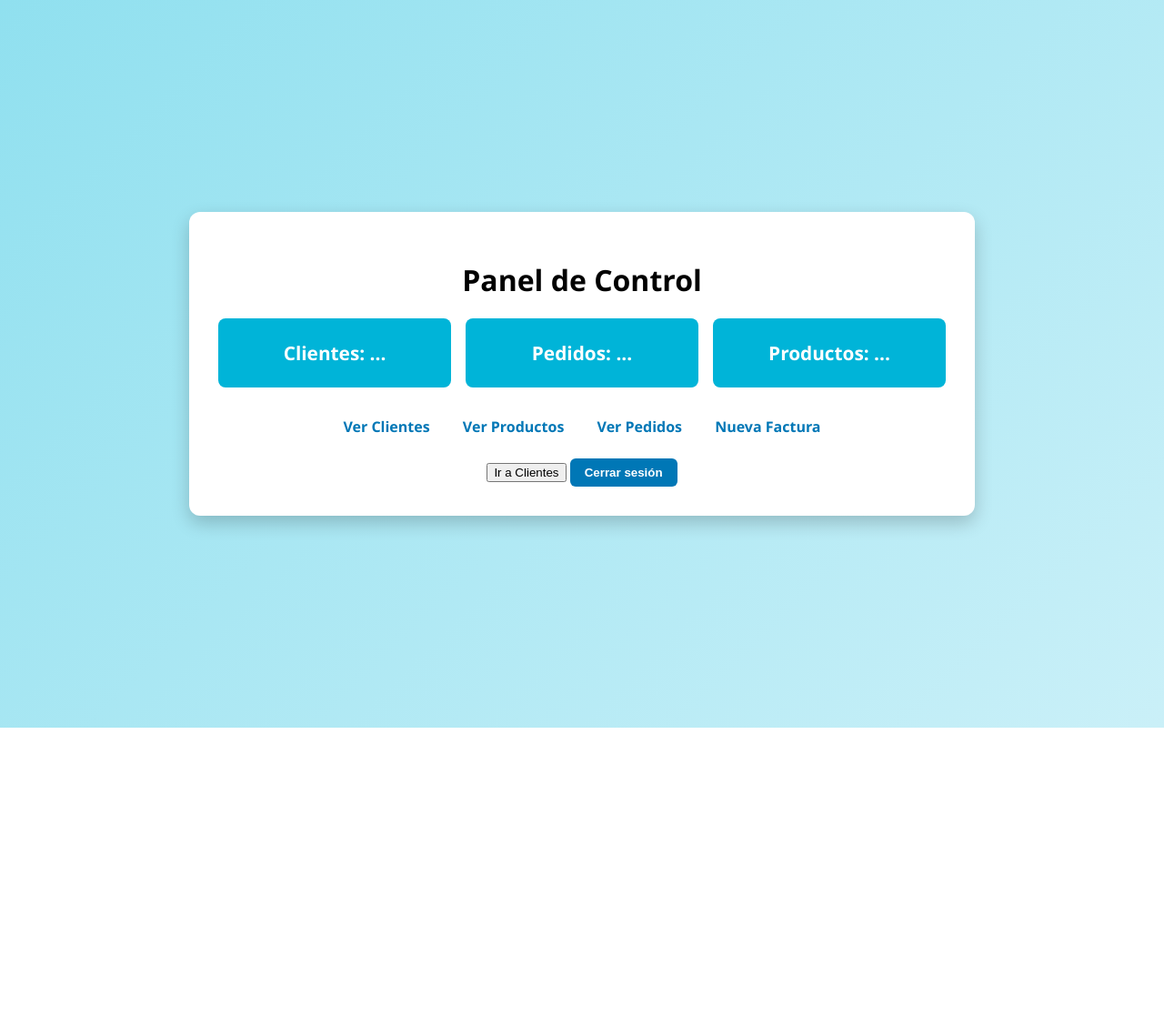
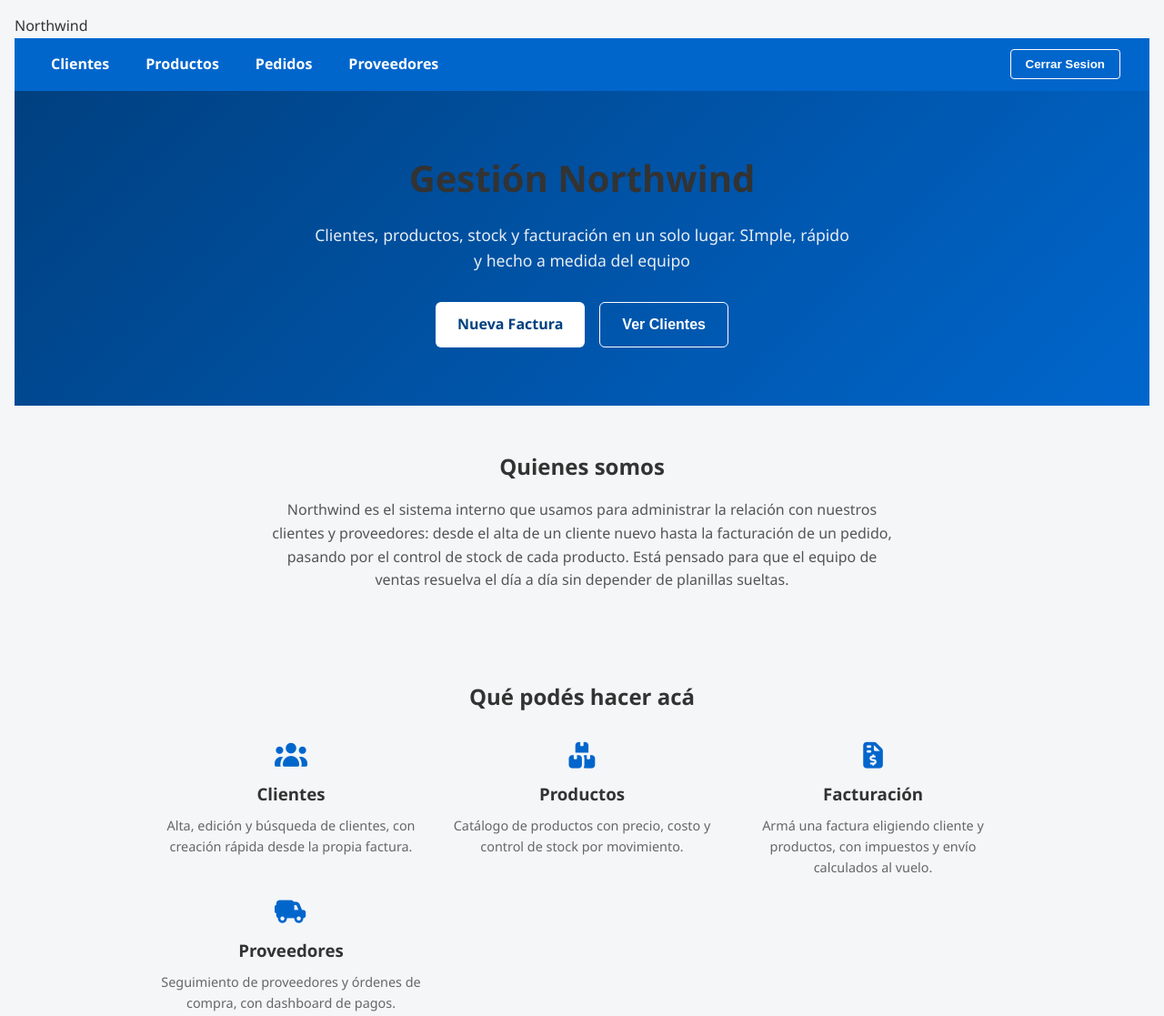
Before and after one commit to leo-Arevalo/northwind-java-repo, a website: page Frontend/index.html in a window 1280 px wide. Shown: the top 1117 px of the page at 91% size. Before the commit the page ends 800 px from the top, so only its background shows below. Drawn offline with Linux system fonts and the light colour scheme.

Commit message:
feat(dashboard): rediseñar index.html como landing page + arreglar index.js
-se corrige el link a Clientes (views/customer.html, sin 's')
-index.html pasa a ser una pantalla mínima a una landing con header/navbar/footer
(mismo estilo que suppliers.html), hero, seccion, quienes somos, grilla de modulos
(clientes/Productos/Facturación/Proveedores) y las estadisticas en tarjetas KPI en
vez de texto plano.
-se agrega css/landing.css solo para hero/about/servicios
-index.js: import sin extension .js, API_BASE usada pero nunca declarada, y la variable
productsPage mal escrita (se declaraba productCount pero se leia productsPage.totalElements,
undefined)

```diff
--- /dev/null
+++ b/Frontend/css/landing.css
@@ -0,0 +1,92 @@
+.hero{
+    background: linear-gradient(135deg, #004080, #0066cc);
+    color: white;
+    text-align: center;
+    padding: 4rem 2rem;
+}
+
+.hero h1 {
+    font-size: 2.5rem;
+    margin-bottom: 1rem;
+}
+
+.hero p{
+    font-size: 1.1rem;
+    max-width: 600px;
+    margin: 0 auto 2rem;
+    opacity: 0.9;
+}
+
+.hero-actions {
+    display: flex;
+    gap: 1rem;
+    justify-content: center;
+    flex-wrap: wrap;
+}
+
+.hero-actions .btn {
+    padding: 0.75rem 1.5rem;
+    border-radius: 6px;
+    border: none;
+    font-weight: bold;
+    text-decoration: none;
+    cursor: pointer;
+    font-size: 1rem;
+}
+
+.hero-actions .btn.primary {
+    background: white;
+    color: #004080;
+}
+
+.hero-actions .btn.secondary {
+    background: transparent;
+    color: white;
+    border: 1px solid white;
+}
+
+.about, .services, .stats-section {
+    max-width: 1000px;
+    margin: 0 auto;
+    padding: 3rem 2rem;
+    text-align: center;
+}
+
+.about p {
+    max-width: 700px;
+    margin: 1rem auto 0;
+    color: #555;
+}
+
+.services-grid {
+    display: grid;
+    grid-template-columns: repeat(auto-fit, minmax(220px, 1fr));
+    gap:1.5rem;
+    margin-top:2rem;
+}
+
+.services-card {
+    background: white;
+    border-radius: 12px;
+    padding: 1.5rem;
+    box-shadow: 0 3px 6px rgba(0,0,0,0.1);
+    transition: transform 0.2s ease;
+}
+.service-card:hover {
+    transform: translateY(-4px);
+}
+.service-card i {
+    font-size: 1.8rem;
+    color: #0066cc;
+    margin-bottom: 0.75rem;
+}
+.service-card h3 {
+    margin-bottom: 0.5rem;
+}
+.service-card p {
+    color: #666;
+    font-size: 0.9rem;
+}
+.stats-section .kpi-grid {
+    margin: 2rem 0 0;
+}
--- a/Frontend/index.html
+++ b/Frontend/index.html
@@ -5,43 +5,160 @@
 <head>
     <meta charset="UTF-8">
     <meta name="viewport" content="width=device-width, initial-scale=1.0">
-    <title>Inicio</title>
-    <link rel = "stylesheet" href = "./css/index.css"/>
+    <title>Northwind | Panel Principal</title>
+    <link rel="stylesheet" href="css/suppliers.css">
+    <link rel="stylesheet" href="css/dashboard.css">
+    <link rel="stylesheet" href="css/landing.css">
+    <link rel="stylesheet" href="https://cdnjs.coudflare.com/ajax/libs/font-awesome/6.5.0/css/all.min.css" />
+
+
+    <!--link rel = "stylesheet" href = "./css/index.css"/ -->
 </head>
 <body>
+    <!-- HEADER -->
+    <div class="container">
+        <div class="logo">Northwind</div>
+    </div>
+    <!-- NAVBAR -->
+    <nav class="navbar">
+        <ul class="menu">
+            <li class="dropdown">
+                <a href="#">Clientes</a>
+                <ul class="submenu">
+                    <li><a href="views/customers.html">Listado</a></li>
+                </ul>
+            </li>
+            <li class="dropdown">
+                <a href="#">Productos</a>
+                <ul class="submenu">
+                    <li><a href="views/products.html">Inventario</a></li>
+                </ul>
+            </li>
+            <li class="dropdown">
+                <a href="#">Pedidos</a>
+                <ul class="submenu">
+                    <li><a href="views/orders.html">Todos</a></li>
+                    <li><a href="views/billing.html">Nueva Factura</a></li>
+                </ul>
+            </li>
+            <li class="dropdown">
+                <a href="#">Proveedores</a>
+                <ul class="submenu">
+                    <li><a href="views/suppliers.html">Listado</a></li>
+                    <li><a href="views/suppliers-dashboard.html">dashboard</a></li>
+                </ul>
+            </li>
+        </ul>
+        <div class="auth-buttons">
+            <button id="logoutBtn" class="btn secondary">Cerrar Sesion</button>
+        </div>
+    </nav>
 
-    <div class = "dashboard-container">
-        <h1>Panel de Control</h1>
-        <div class="stats">
-            <div class="card" id="customerCount">Clientes: ...</div>
-            <div class="card" id="orderCount">Pedidos: ...</div>
-            <div class="card" id="productCount">Productos: ...</div>
+    <!-- HERO -->
+    <section class="hero">
+        <div class="hero-content">
+            <h1>Gestión Northwind</h1>
+            <p>Clientes, productos, stock y facturación en un solo lugar. SImple, rápido y hecho a medida del equipo</p>
+            <div class="hero-actions">
+                <a href="views/billing.html" class="btn primary">Nueva Factura</a>
+                <button id="getCustomersBtn" class="btn secondary">Ver Clientes</button>
+            </div>
         </div>
-        <div class="actions">
-            <a href = "views/customer.html"> Ver Clientes</a>
-            <a href = "views/products.html"> Ver Productos</a>
-            <a href = "views/orders.html"> Ver Pedidos</a>
-            <a href = "views/billing.html"> Nueva Factura</a>
+    </section>
+
+    <!-- QUIENES SOMOS -->
+    <section class="about">
+        <h2>Quienes somos</h2>
+        <p>
+            Northwind es el sistema interno que usamos para administrar la relación con nuestros
+            clientes y proveedores: desde el alta de un cliente nuevo hasta la facturación de un
+            pedido, pasando por el control de stock de cada producto. Está pensado para que el
+            equipo de ventas resuelva el día a día sin depender de planillas sueltas.
+        </p>
+    </section>
+
+    <!-- SERVICIOS / MODULOS -->
+    <section class="services">
+        <h2>Qué podés hacer acá</h2>
+        <div class="services-grid">
+            <div class="service-card">
+                <i class="fa-solid fa-users"></i>
+                <h3>Clientes</h3>
+                <p>Alta, edición y búsqueda de clientes, con creación rápida desde la propia factura.</p>
+            </div>
+
+            <div class="service-card">
+                <i class="fa-solid fa-boxes-stacked"></i>
+                <h3>Productos</h3>
+                <p>Catálogo de productos con precio, costo y control de stock por movimiento.</p>
+            </div>
+
+            <div class="service-card">
+                <i class="fa-solid fa-file-invoice-dollar"></i>
+                <h3>Facturación</h3>
+                <p>Armá una factura eligiendo cliente y productos, con impuestos y envío calculados al vuelo.</p>
+            </div>
+
+            <div class="service-card">
+                <i class="fa-solid fa-truck-field"></i>
+                <h3>Proveedores</h3>
+                <p>Seguimiento de proveedores y órdenes de compra, con dashboard de pagos.</p>
+            </div>
+
         </div>
-        <button id = "getCustomersBtn"> Ir a Clientes</button>
-        <button id = "logoutBtn">Cerrar sesión</button>
+    </section>
+
+<!-- ESTADISTICAS -->
+<section class="stats-section">
+    <h2>Resumen general</h2>
+    <div id="statsKPIs" class="kpi-grid">
+        <div class="kpi-card">
+            <p>Clientes</p>
+            <h3 id="customerCount">--</h3>
+        </div>
+        <div class="kpi-card">
+            <p>Pedidos</p>
+            <h3 id="orderCount">--</h3>
+        </div>
+        <div class="kpi-card">
+            <p>Productos</p>
+            <h3 id="productCount">--</h3>
+        </div>
     </div>
+</section>
 
+<!-- FOOTER -->
+<footer>
+    <div class="footer-container">
+        <div class="footer-column">
+            <h4>Northwind</h4>
+            <ul>
+                <li><a href="index.html">Inicio</a></li>
+                <li><a href="views/suppliers.html">Proveedores</a></li>
+            </ul>
+        </div>
+        <div class="footer-column">
+            <h4>Módulos</h4>
+            <ul>
+                <li><a href="views/customers.html">Clientes</a></li>
+                <li><a href="views/products.html">Productos</a></li>
+                <li><a href="views/orders.html">Pedidos</a></li>
+            </ul>
+        </div>
+        <div class="footer-column">
+            <h4>Contacto</h4>
+            <ul>
+                <li>info@Northwind.com</li>
+                <li>Buenos Aires, Argentina</li>
+            </ul>
+        </div>
+    </div>
+    <div class="footer-bottom">
+        © 2026 Northwind · Uso interno
+    </div>
+</footer>
 
-
-
-
-
-
-
-
-
-
-
-
-
-
-    <script type = "module" src = "./js/index.js"></script>
+    <script type = "module" src = "js/index.js"></script>
 
 </body>
 </html>
--- a/Frontend/js/index.js
+++ b/Frontend/js/index.js
@@ -1,6 +1,9 @@
 
 import { authService } from "./services/authService.js";
-import { apiClient } from "./services/apiClient";
+import { apiClient, parseJsonOrThrow } from "./services/apiClient.js";
+
+
+const API_BASE = "http://localhost:8080";
 
 //esperamos que cargue la pagina por completo
 document.addEventListener("DOMContentLoaded", () => {
@@ -20,7 +23,7 @@ async function initPage(){
         window.location.href = "views/login.html";
     });
 
-    document.querySelector("#getCustomersBtn").addEventListener("click",async () => {
+    document.querySelector("#getCustomersBtn").addEventListener("click", () => {
         window.location.href = "views/customers.html";
     });
 
@@ -41,26 +44,21 @@ async function loadStats() {
     try{
         //No hay endpoints /count en el backend todavia, asi que usamos
         //la paginación (page = 0 & size = 1) y leemos "totalElements"
-        const [customerRes, ordersRes, productsRes] = await Promise.all([
-            apiClient(`${API_BASE}/customers?page=0&size=1`),
-            apiClient(`${API_BASE}/orders?page=0&size=1`),
-            apiClient(`${API_BASE}/products?page=0&size=1`),
+        const [customerPag, ordersPag, productsPag] = await Promise.all([
+            apiClient(`${API_BASE}/customers?page=0&size=1`).then(parseJsonOrThrow),
+            apiClient(`${API_BASE}/orders?page=0&size=1`).then(parseJsonOrThrow),
+            apiClient(`${API_BASE}/products?page=0&size=1`).then(parseJsonOrThrow),
         ]);
-    const customerPage = await customerRes.json();
-    const ordersPage = await ordersRes.json();
-    const productCount = await productsRes.json();
 
-    document.getElementById("customerCount").textContent = `Clientes: ${customerPage.totalElements}`;
-    document.getElementById("orderCount").textContent = `Pedidos: ${ordersPage.totalElements}`;
-    document.getElementById("productCount").textContent = `Productos: ${productsPage.totalElements}`;
-
-
+    document.getElementById("customerCount").textContent = customerPage.totalElements;
+    document.getElementById("orderCount").textContent = ordersPage.totalElements;
+    document.getElementById("productCount").textContent = productsPage.totalElements;
 
     }catch(err){
         console.warn("Error cargando estadisticas:", err);
-        document.getElementById("customerCount").textContent = "Clientes: --";
-        document.getElementById("orderCount").textContent = "Pedidos: --";
-        document.getElementById("productCount").textContent = "Productos: --";
+        document.getElementById("customerCount").textContent = "--";
+        document.getElementById("orderCount").textContent = "--";
+        document.getElementById("productCount").textContent = "--";
 
     }
 
```
